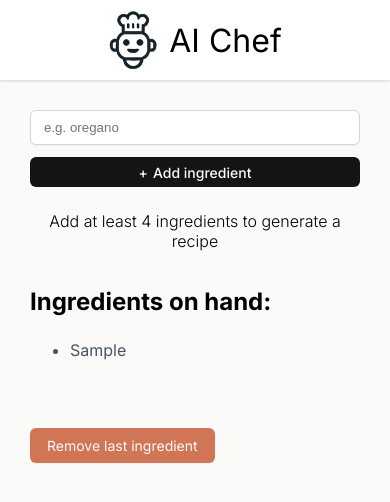
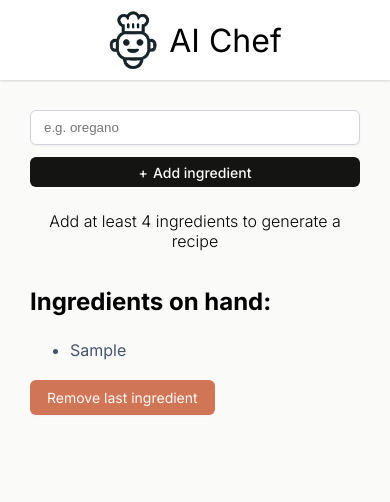
Before and after one commit to pranavsf54/ai-chef, a React (Vite) app: page / in a window 390 px wide. Both pictures are taken after typing "Sample" into the empty fields and a click on the button "Add ingredient". Shown: the top 502 px of the page. Built offline with nearby package versions, Linux system fonts and the light colour scheme; no server answers.

Commit message:
Fixed irregular spacing

```diff
--- a/src/index.css
+++ b/src/index.css
@@ -82,7 +82,7 @@ main {
 
 .remove-ingredient-button {
   display: inline-block;
-  margin: 16px 0;
+  margin-bottom: 16px;
   border: none;
   border-radius: 6px;
   background: #d17557;
@@ -98,10 +98,6 @@ main {
 .add-ingredient-form > button:hover,
 .get-recipe-container button:hover {
   opacity: 0.9;
-}
-
-ul.ingredients-list {
-  margin-bottom: 48px;
 }
 
 ul.ingredients-list > li {
@@ -177,10 +173,10 @@ ul.ingredients-list > li {
   .get-recipe-container {
     flex-direction: column;
     align-items: flex-start;
-    gap: 10px;
   }
 
   .get-recipe-container button {
-    align-self: flex-end;
+    align-self: flex-start;
+    margin-bottom: 20px;
   }
 }
```
